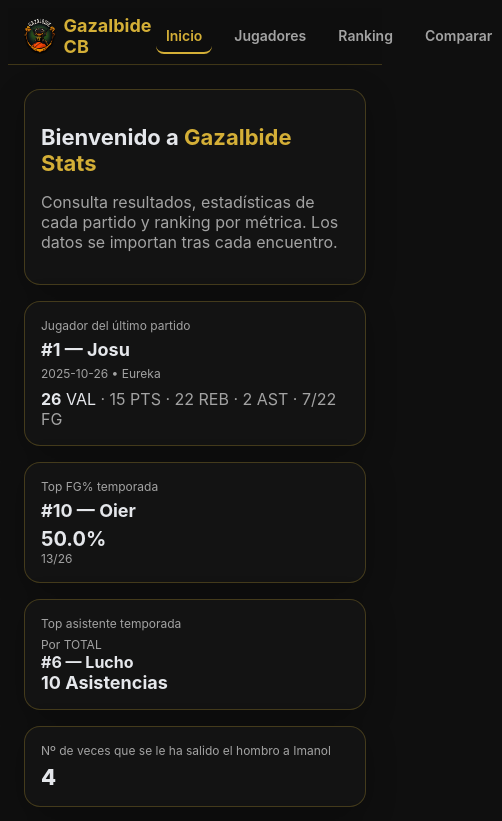
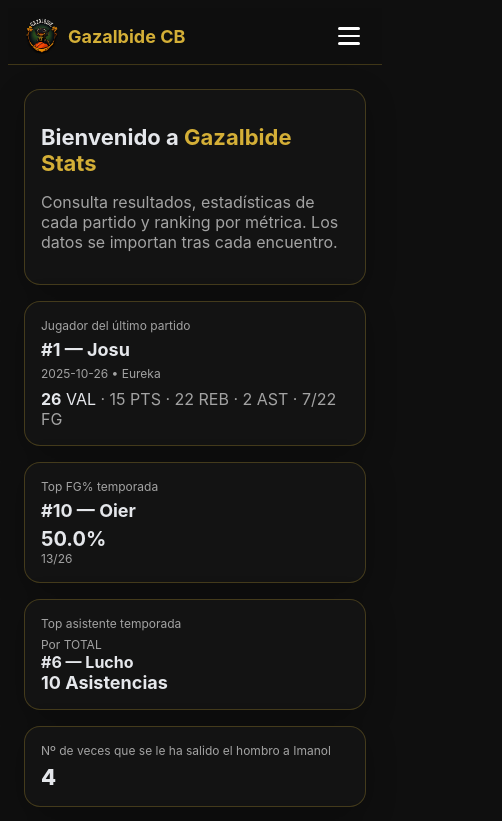
Before and after one commit to DavidPerez3/gazalbide-stats, a React (Vite) app: page / in a window 390 px wide. Shown: the top 821 px of the page, 502 px wide, since content can reach past the window. Built offline with nearby package versions, Linux system fonts and the light colour scheme.

Commit message:
responsive menu

```diff
--- a/src/components/NavBar.jsx
+++ b/src/components/NavBar.jsx
@@ -1,15 +1,29 @@
 import { NavLink } from "react-router-dom";
+import { useState } from "react";
 
 export default function Navbar() {
+  const [isOpen, setIsOpen] = useState(false);
+
   const link = ({ isActive }) =>
     "nav__link " + (isActive ? "nav__link--active" : "");
+
   const BASE = import.meta.env.BASE_URL;
+
+  const handleToggle = () => setIsOpen((prev) => !prev);
+  const handleLinkClick = () => setIsOpen(false);
+
+  const toggleClassName =
+    "navbar__toggle" + (isOpen ? " navbar__toggle--active" : "");
 
   return (
     <header className="navbar">
       <div className="container navbar__inner">
         <div className="brand">
-          <NavLink to="/" className="flex items-center gap-2">
+          <NavLink
+            to="/"
+            className="flex items-center gap-2"
+            onClick={handleLinkClick}
+          >
             <img
               src={`${BASE}logo.png`}
               alt="logo"
@@ -18,17 +32,32 @@ export default function Navbar() {
             <span className="brand__title">Gazalbide CB</span>
           </NavLink>
         </div>
-        <nav className="nav">
-          <NavLink to="/" className={link}>
+
+        {/* Botón hamburger */}
+        <button
+          className={toggleClassName}
+          type="button"
+          onClick={handleToggle}
+          aria-expanded={isOpen}
+          aria-label="Abrir menú de navegación"
+        >
+          <span className="navbar__toggle-bar" />
+          <span className="navbar__toggle-bar" />
+          <span className="navbar__toggle-bar" />
+        </button>
+
+        {/* Menú navegación */}
+        <nav className={`nav ${isOpen ? "nav--open" : ""}`}>
+          <NavLink to="/" className={link} onClick={handleLinkClick}>
             Inicio
           </NavLink>
-          <NavLink to="/jugadores" className={link}>
+          <NavLink to="/jugadores" className={link} onClick={handleLinkClick}>
             Jugadores
           </NavLink>
-          <NavLink to="/ranking" className={link}>
+          <NavLink to="/ranking" className={link} onClick={handleLinkClick}>
             Ranking
           </NavLink>
-          <NavLink to="/compare" className={link}>
+          <NavLink to="/compare" className={link} onClick={handleLinkClick}>
             Comparar
           </NavLink>
         </nav>
--- a/src/index.css
+++ b/src/index.css
@@ -607,3 +607,130 @@ html {
   transform: translateY(-1px);
   box-shadow: 0 6px 16px rgba(0, 0, 0, 0.35);
 }
+
+/* Layout general de la barra */
+/* === BOTÓN HAMBURGER CON ANIMACIÓN A "X" === */
+.navbar__toggle {
+  display: flex;
+  flex-direction: column;
+  justify-content: center;
+  align-items: center;
+  gap: 5px;
+  background: none;
+  border: none;
+  cursor: pointer;
+  padding: 0.4rem;
+  line-height: 0;
+}
+
+/* Barras iguales, redondeadas */
+.navbar__toggle-bar {
+  width: 22px;
+  height: 2.5px;
+  background-color: #ffffff;
+  border-radius: 9999px;
+  transition:
+    background-color 0.2s ease,
+    transform 0.25s ease,
+    opacity 0.2s ease;
+  transform-origin: center;
+}
+
+/* Hover → amarillo */
+.navbar__toggle:hover .navbar__toggle-bar {
+  background-color: #facc15;
+}
+
+/* Menú ABIERTO: botón activo → sigue amarillo */
+.navbar__toggle--active .navbar__toggle-bar {
+  background-color: #facc15;
+}
+
+/* Animación a "X" */
+.navbar__toggle--active .navbar__toggle-bar:nth-child(1) {
+  transform: translateY(7px) rotate(45deg);
+}
+
+.navbar__toggle--active .navbar__toggle-bar:nth-child(2) {
+  opacity: 0;
+}
+
+.navbar__toggle--active .navbar__toggle-bar:nth-child(3) {
+  transform: translateY(-7px) rotate(-45deg);
+}
+
+/* Ajuste para pantallas HiDPI */
+@media (min-resolution: 2dppx) {
+  .navbar__toggle-bar {
+    height: 2.4px;
+  }
+}
+
+
+/* ========== MOBILE NAV ========== */
+.nav {
+  position: absolute;
+  top: 100%;
+  left: 8px;
+  right: 8px;
+
+  display: flex;
+  flex-direction: column;
+  align-items: flex-start;
+  gap: 0.75rem;
+
+  /* 👇 fondo gris oscuro y bordes redondeados */
+  background-color: #141414; /* gris oscuro (más suave que negro) */
+  border: 1px solid rgba(255, 255, 255, 0.1);
+  border-radius: 0.75rem;
+  box-shadow: 0 4px 8px rgba(0, 0, 0, 0.4);
+
+  padding: 0;
+  max-height: 0;
+  overflow: hidden;
+  opacity: 0;
+  pointer-events: none;
+  transition:
+    max-height 0.25s ease-out,
+    opacity 0.2s ease-out,
+    padding 0.2s ease-out;
+  z-index: 20;
+}
+
+.nav--open {
+  max-height: 400px;
+  padding: 0.75rem 1.5rem 1rem;
+  opacity: 1;
+  pointer-events: auto;
+}
+
+.nav__link {
+  width: 100%;
+  text-decoration: none;
+  transition: color 0.2s;
+}
+
+/* ======== DESKTOP ========= */
+@media (min-width: 900px) {
+  .navbar__toggle {
+    display: none;
+  }
+
+  .nav {
+    position: static;
+    max-height: none;
+    opacity: 1;
+    pointer-events: auto;
+    flex-direction: row;
+    align-items: center;
+    gap: 2rem;
+    padding: 0;
+    background: none;
+    border: none;
+    box-shadow: none;
+  }
+
+  .nav__link {
+    width: auto;
+  }
+}
```
